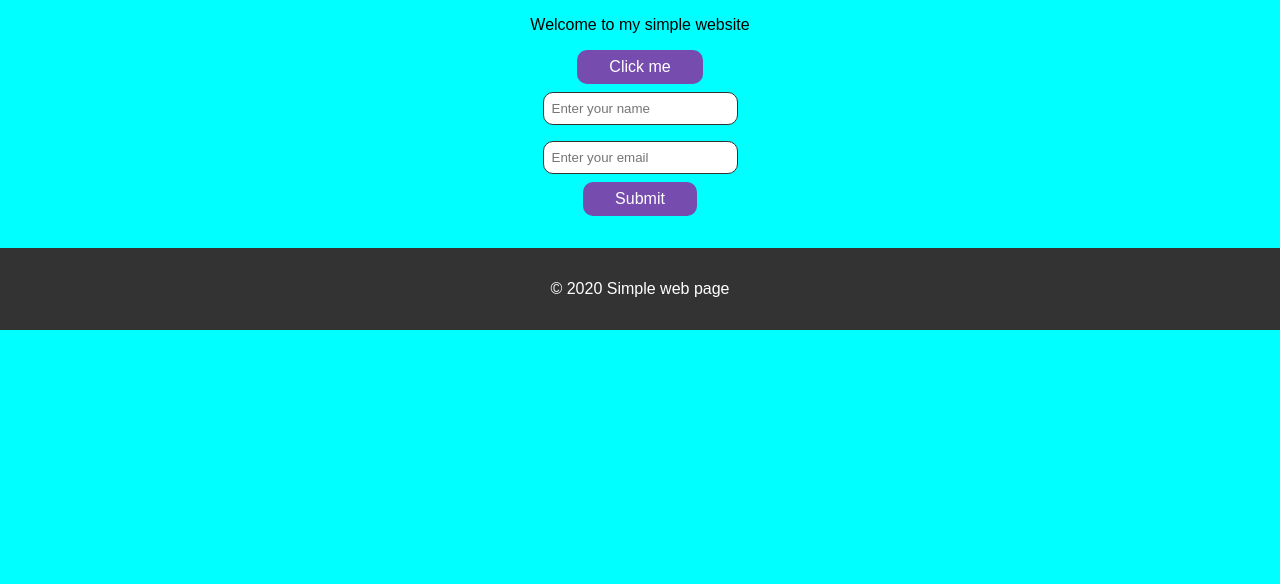
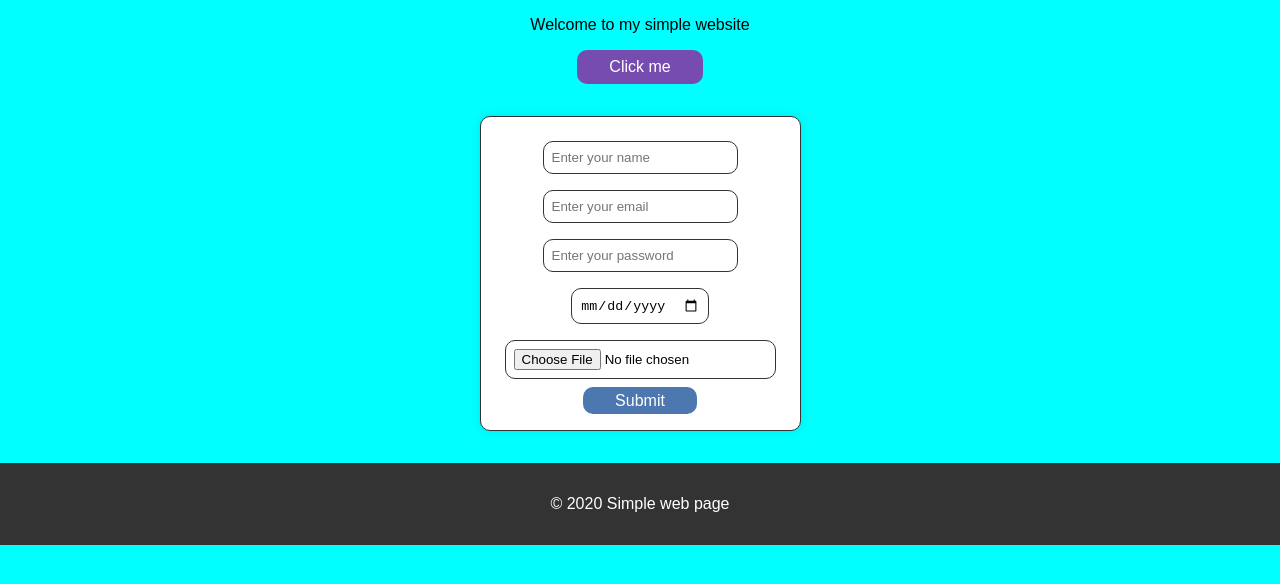
Before and after one commit to Titus-waititu/simple-web-page-assignment, a plain HTML site: page index.html in a window 1280 px wide. Shown: the part 108-692 px from the top of the page. Drawn offline with Linux system fonts and the light colour scheme.

Commit message:
modified button background-color and added a form

```diff
--- a/index.html
+++ b/index.html
@@ -14,13 +14,16 @@
     <p>
         Welcome to my simple website
     </p>
-    <button>
+    <button id="click">
         Click me
     </button>
     <form action="">
         <input type="text" name="name" id="name" placeholder="Enter your name">
         <input type="email" name="email" id="email" placeholder="Enter your email">
-        <button type="submit">Submit</button>
+        <input type="password" name="password" id="password" placeholder="Enter your password">
+        <input type="date" name="date" id="date">
+        <input type="file" name="file" id="file">
+        <button type="submit" id="submit">Submit</button>
     </form>
    </div>
     <footer>
--- a/style.css
+++ b/style.css
@@ -16,7 +16,7 @@ h1{
     /* height: 60vh; */
     margin-bottom: 2rem;
 }
-button{
+#click{
     outline: 0;
     border: 0;
     background-color: #774caf;
@@ -28,7 +28,7 @@ button{
 
 
 }
-button:hover{
+#click:hover{
     background-color: #d46a12;
     transition: 0.2s ease-in-out;
 }
@@ -46,6 +46,13 @@ form{
     justify-content: center;
     align-items: center;
     flex-direction: column;
+    border: 1px solid #333;
+    padding: 1rem;
+    border-radius: 10px;
+    margin-top: 2rem;
+    background-color: white;
+    box-shadow: 0 0 10px rgba(0,0,0,0.1);
+
 }
 input{
     padding: 0.5rem;
@@ -53,4 +60,19 @@ input{
     border-radius: 10px;
     border: 1px solid #333;
     outline: 0;
+
 }
+#submit{
+    outline: 0;
+    border: 0;
+    background-color: #4c77af;
+    padding: 0.3rem 2rem;
+    color: white;
+    font-size: 1rem;
+    cursor: pointer;
+    border-radius: 10px;
+}
+#submit:hover{
+    background-color: #d4123c;
+    transition: 0.2s ease-in-out;
+}
```
